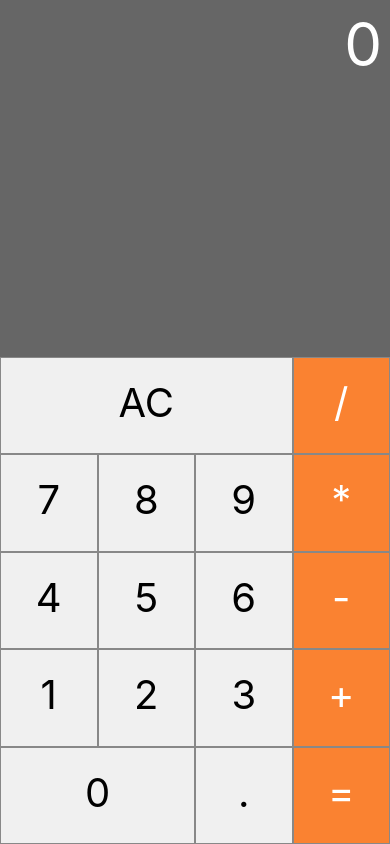
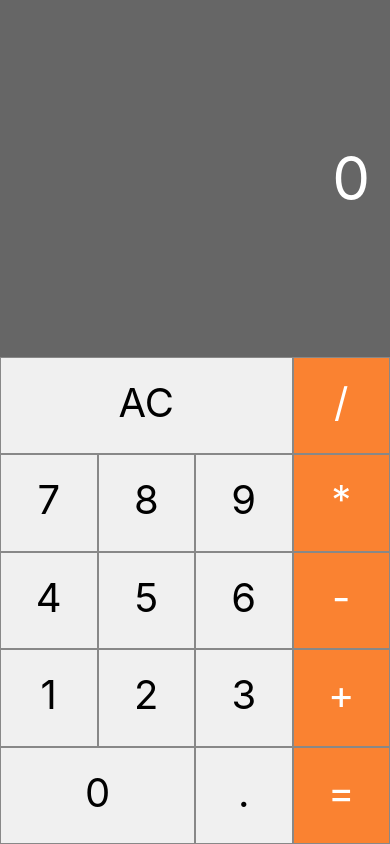
Before and after one commit to natanael-vieira/Calculadora, a React Native app: screen / in a window 390 px wide. Built offline with nearby package versions, Linux system fonts and the light colour scheme.

Commit message:
Update Display.js

```diff
--- a/SRC/Components/Display.js
+++ b/SRC/Components/Display.js
@@ -1,29 +1,27 @@
+
 import React from 'react'
-import {StyleSheet, Text, View, ScrollView} from 'react-native'
+import {
+    StyleSheet,
+    Text,
+    View,
+} from 'react-native'
 
 const styles = StyleSheet.create({
-    display:{
-        flex:1.4,
-        padding: 8,
+    display: {
+        flex: 1,
+        padding: 20,
         justifyContent: 'center',
         backgroundColor: 'rgba(0,0,0,0.6)',
         alignItems: 'flex-end',
     },
-
-    displayValue:{
+    displayValue: {
         fontSize: 60,
         color: '#fff',
-
     }
 })
 
-export default porps =>
-
+export default props =>
     <View style={styles.display}>
-        <ScrollView horizontal={true}>
-            <Text style={styles.displayValue} numberOfLines={1}>
-             {porps.value}
-             </Text>
-        </ScrollView>
-
+        <Text style={styles.displayValue}
+            numberOfLines={1}>{props.value}</Text>
     </View>
```
